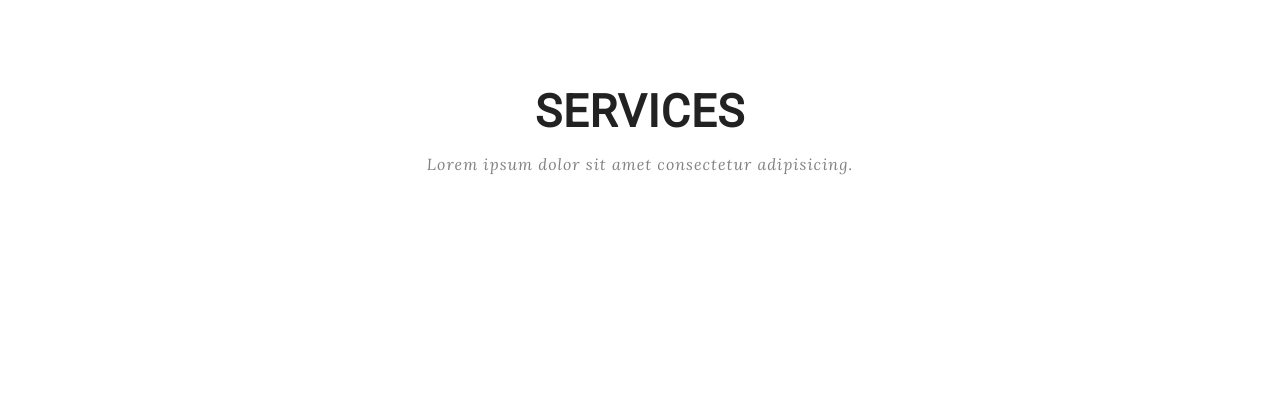
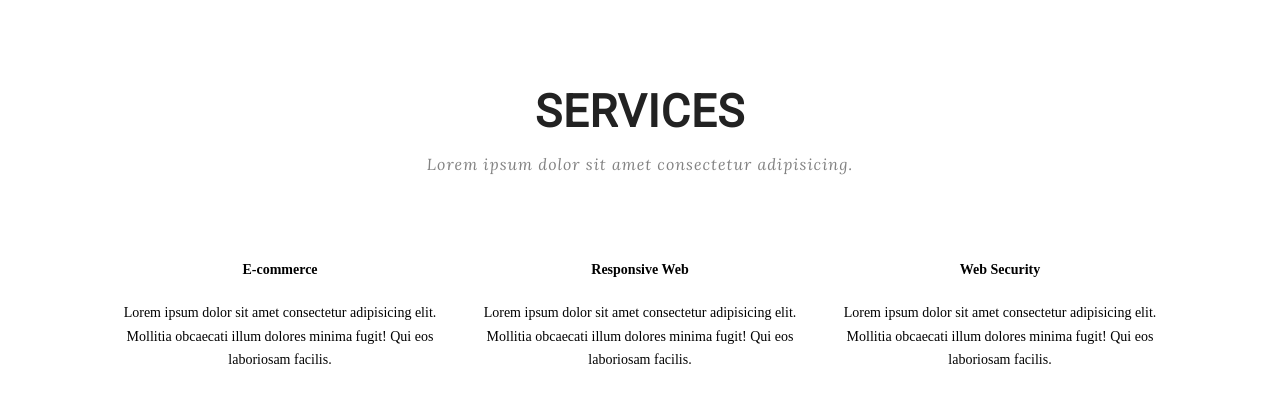
Before and after one commit to Vladyslav1998/Project-Golden, a website: page index.html in a window 1280 px wide. Shown: the part 822-1224 px from the top of the page. Before the commit the page ends 1096 px from the top, so only its background shows below. Drawn offline with Linux system fonts and the light colour scheme; a web font is replaced by a local one.

```diff
--- a/index.html
+++ b/index.html
@@ -5,6 +5,7 @@
    <meta http-equiv="X-UA-Compatible" content="IE=edge">
    <meta name="viewport" content="width=device-width, initial-scale=1.0">
    <title>Golden</title>
+   <link rel="stylesheet" href="https://use.fontawesome.com/releases/v6.0.0/css/all.css">
    <link rel="icon" href="https://www.freepnglogos.com/uploads/g-letter-png/g-letter-letter-icon-alphabet-iconset-ariil-27.png">
    <link rel="preconnect" href="https://fonts.googleapis.com">
    <link rel="preconnect" href="https://fonts.gstatic.com" crossorigin>
@@ -41,9 +42,20 @@
          <h3 class="section_title">SERVICES</h3>
          <p class="section_subtitle">Lorem ipsum dolor sit amet consectetur adipisicing.</p>
          <div class="wrapper">
-            <div class="wrapp"></div>
-            <div class="wrapp"></div>
-            <div class="wrapp"></div>
+            <div class="wrapp">
+               <h4 class="wrapp_title">E-commerce</h4>
+               <p class="wrapp_subtitle">Lorem ipsum dolor sit amet consectetur adipisicing elit. Mollitia obcaecati illum dolores minima fugit! Qui eos laboriosam facilis.</p>
+            </div>
+            <div class="wrapp">
+               <h4 class="wrapp_title">Responsive Web</h4>
+               <p class="wrapp_subtitle">Lorem ipsum dolor sit amet consectetur adipisicing elit. Mollitia obcaecati illum dolores
+                  minima fugit! Qui eos laboriosam facilis.</p>
+            </div>
+            <div class="wrapp">
+               <h4 class="wrapp_title">Web Security</h4>
+               <p class="wrapp_subtitle">Lorem ipsum dolor sit amet consectetur adipisicing elit. Mollitia obcaecati illum dolores
+                  minima fugit! Qui eos laboriosam facilis.</p>
+            </div>
          </div>
       </div>
    </section>
--- a/sass/style.scss
+++ b/sass/style.scss
@@ -140,5 +140,15 @@
    font-size: 16px;
    font-family: $font-one;
    letter-spacing: 1px;
-   margin: 0;
+   margin: 0 0 62px 0;
 }
+
+.wrapper {
+   display: flex;
+   flex-wrap: wrap;
+   justify-content: space-between;
+}
+
+.wrapp {
+   flex: 0 0 33.333%;
+}
```
Also changed, not shown: css/style.css, 1 other file.
